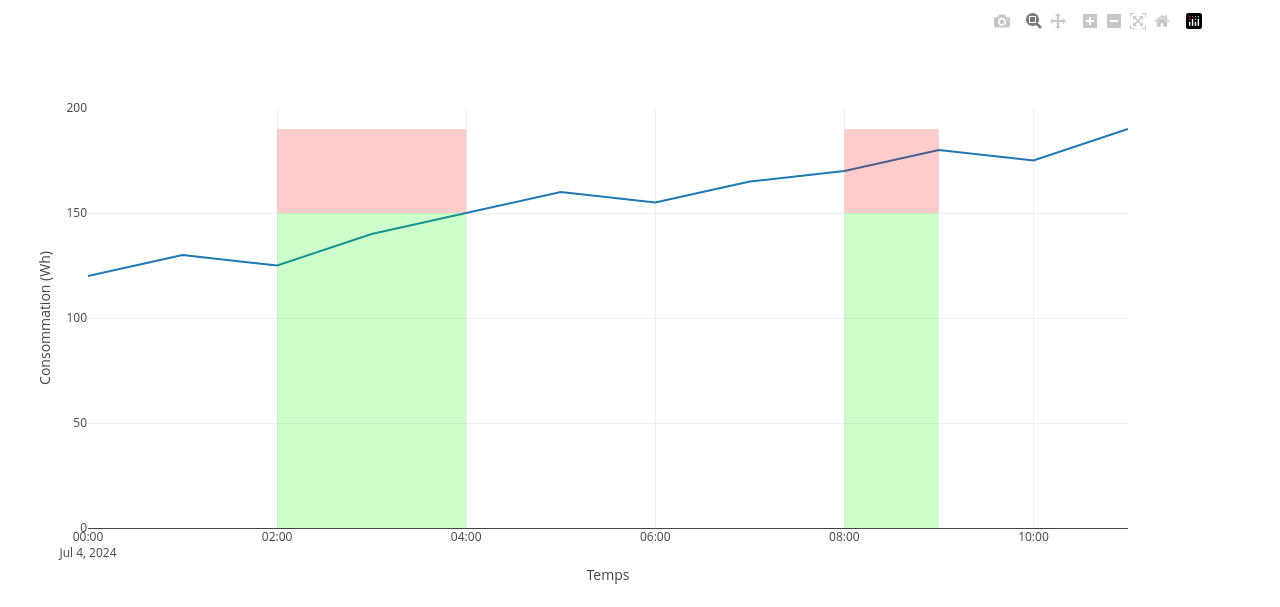
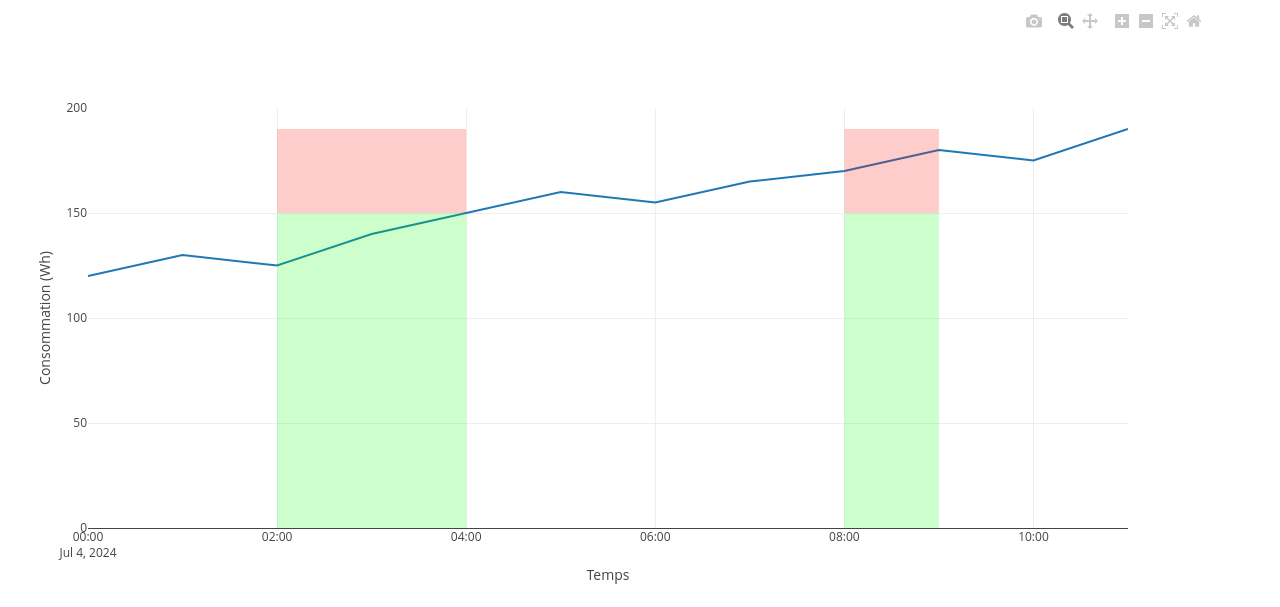
Before and after one commit to NicolasNicz/energy_house, a PHP site: page /graph_aoe.php in a window 1280 px wide. Shown: the top 607 px of the page. Run offline with PHP 8.4, Linux system fonts and the light colour scheme; some libraries are stand-ins or nearby versions.

Commit message:
refactor:Modif config

```diff
--- a/graph_aoe.php
+++ b/graph_aoe.php
@@ -87,8 +87,14 @@
             }
         };
 
+        // Configuration suplémentaire
+        var config = {
+            displaylogo: false,
+            responsive: true,
+        }
+
         // Tracer le diagramme
-        Plotly.newPlot('plot', [consommation], layout);
+        Plotly.newPlot('plot', [consommation], layout, config);
     </script>
 </body>
 
```
